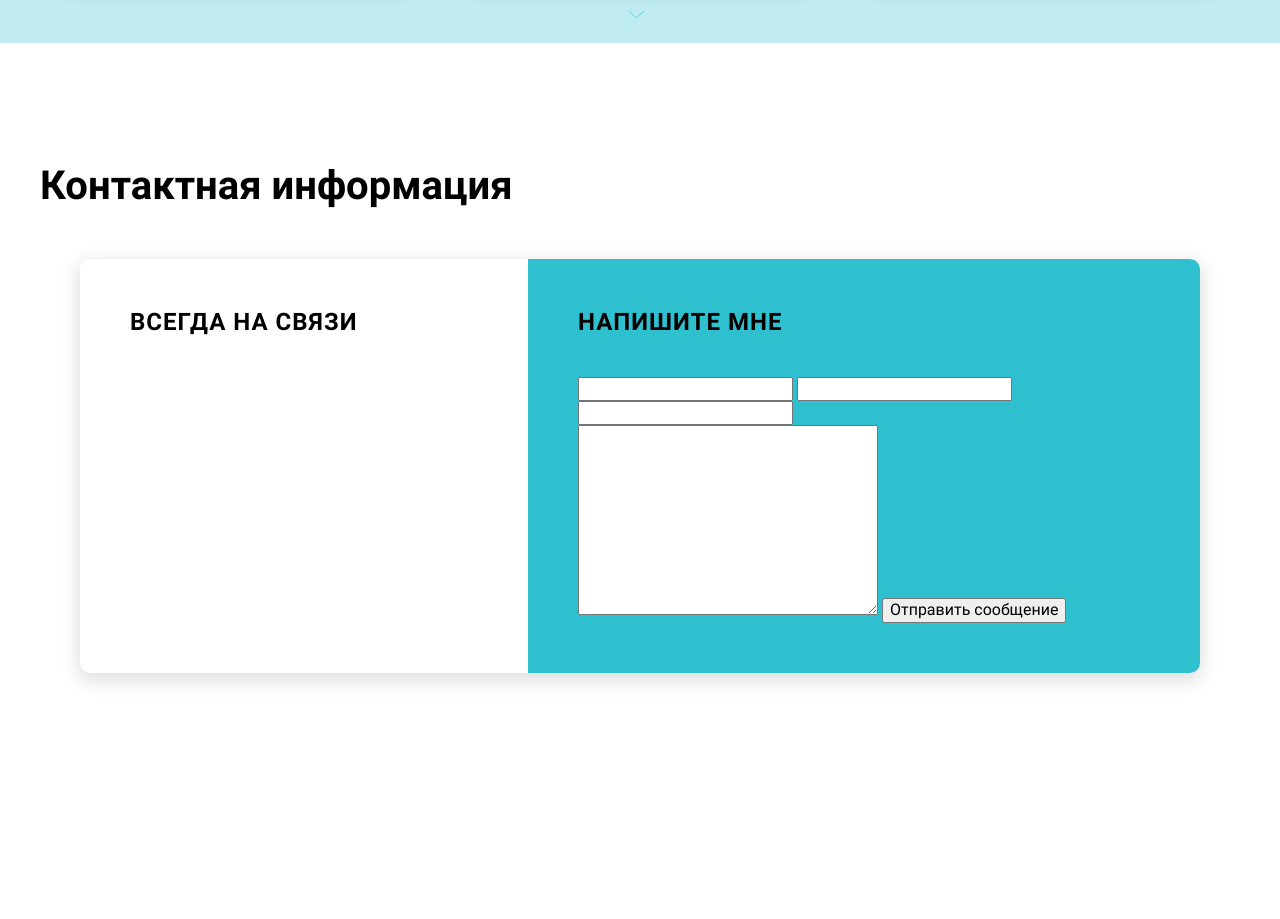
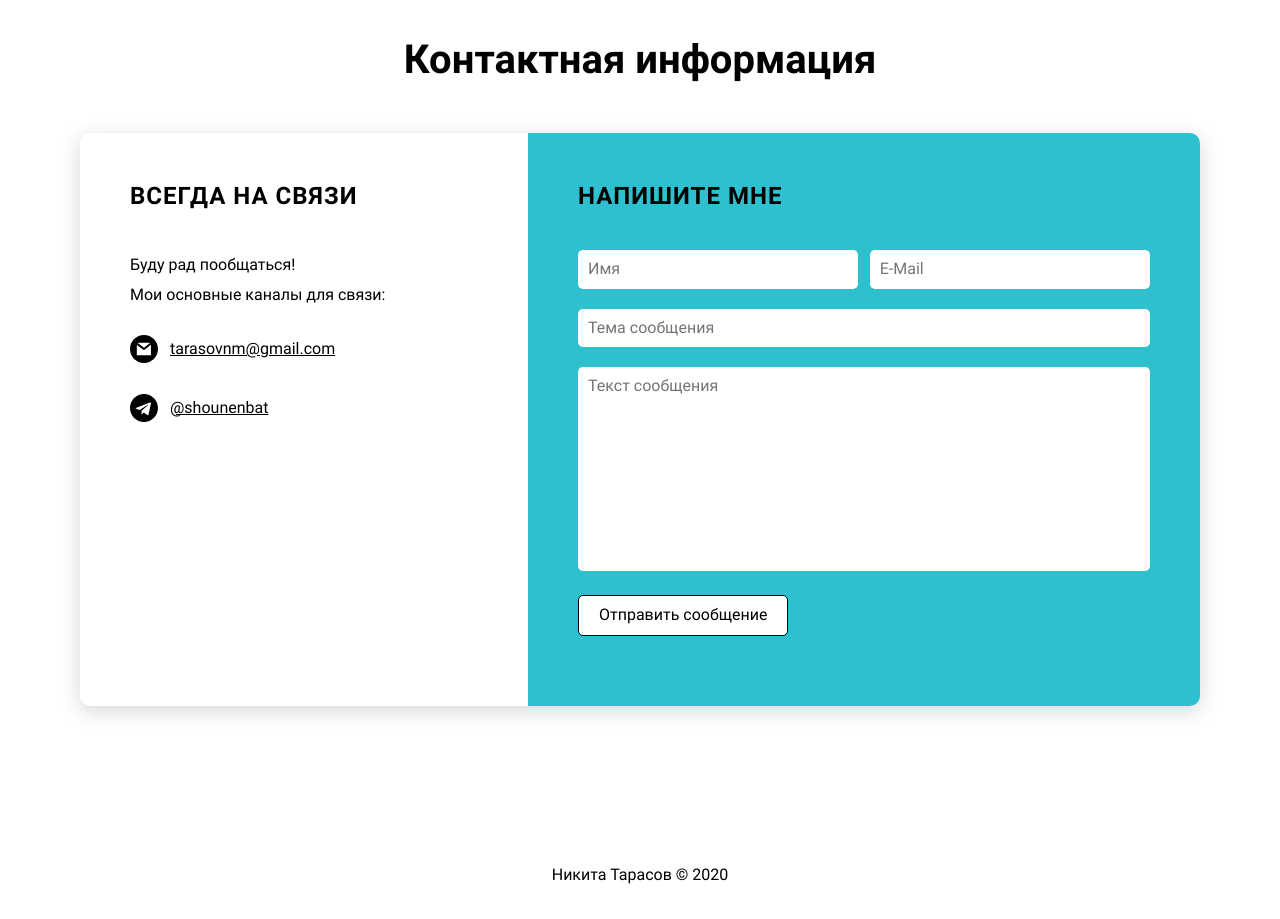
Before and after one commit to tarasovnm/my_page, a website: page #src/index.html in a window 1280 px wide. Shown: the part 1557-2476 px from the top of the page. Before the commit the page ends 2400 px from the top, so only its background shows below. Drawn offline with nearby package versions, Linux system fonts and the light colour scheme; files that its build step writes are made by us from their sources; a web font is replaced by a local one.

Commit message:
Done contacts section stylization

```diff
--- a/#src/index.html
+++ b/#src/index.html
@@ -46,7 +46,7 @@
 
   <main class="page-main">
 
-    <section class="developer page-section">
+    <section class="developer page-section full-page">
       <div class="developer__inner">
         <div class="developer__box">
           <h1 class="developer__title">Никита Тарасов</h1>
@@ -54,8 +54,8 @@
           <p class="developer__description">Адаптивная кроссбраузерная <br> верстка сайтов</p>
         </div>
         <div class="developer__buttons">
-          <a href="#contacts" class="developer__btn">Связаться</a>
-          <a href="#portfolio" class="developer__btn developer__btn--inverted">Посмотреть работы</a>
+          <a href="#contacts" class="developer__btn btn">Связаться</a>
+          <a href="#portfolio" class="developer__btn btn btn--inverted">Посмотреть работы</a>
         </div>
 
         <div class="developer__portrait">
@@ -125,16 +125,6 @@
         </div>
       </div>
 
-      <div class="scroll-btn">
-        <a href="#contacts">
-          <svg width="17" height="9" viewBox="0 0 17 9" fill="none" xmlns="http://www.w3.org/2000/svg">
-            <g opacity="0.64">
-              <path d="M1 1L8.5 8L16 1" stroke="#2fc0d0" />
-            </g>
-          </svg>
-        </a>
-      </div>
-
     </section>
 
     <section class="contacts page-section" id="contacts">
@@ -146,26 +136,49 @@
             <div class="contacts__column">
               <h3 class="contacts__column-title">Всегда на связи</h3>
               <p class="contacts__column-text">
+                Буду рад пообщаться! <br>Мои основные каналы для связи:
+              </p>
 
-              </p>
-              <!--
-                Добавить контакты:
-                - почта
-                - телега
-              -->
+              <ul class="contacts__list">
+                <li class="contacts__item">
+                  <a class="contacts__link contacts__link--mail"
+                    href="mailto:tarasovnm@gmail.com">tarasovnm@gmail.com</a>
+                </li>
+                <li class="contacts__item">
+                  <a class="contacts__link contacts__link--tg" href="tg://resolve?domain=shounenbat">@shounenbat</a>
+                </li>
+              </ul>
             </div>
 
             <div class="contacts__column">
               <h3 class="contacts__column-title">Напишите мне</h3>
 
-              <form action="#" class="contacts__form">
-                <div class="contacts__inputs">
-                  <input class="contacts__input" type="text" name="user-name" id="user-name">
-                  <input class="contacts__input" type="email" name="user-email" id="user-email">
-                  <input class="contacts__input" type="text" name="subject" id="subject">
+              <form action="#" class="contacts__form form">
+
+                <div class="form__inputs">
+
+                  <div class="form__item form__item--short">
+                    <input class="form__input" type="text" name="user-name" id="user-name" placeholder="Имя">
+                  </div>
+
+                  <div class="form__item form__item--short">
+                    <input class="form__input" type="email" name="user-email" id="user-email" placeholder="E-Mail">
+                  </div>
+
+                  <div class="form__item">
+                    <input class="form__input" type="text" name="subject" id="subject" placeholder="Тема сообщения">
+                  </div>
+
                 </div>
-                <textarea class="contacts__textarea" name="message" id="" cols="30" rows="10"></textarea>
-                <button type="submit">Отправить сообщение</button>
+
+                <div class="form__item">
+                  <textarea class="form__textarea" name="message" id="" cols="30" rows="10"
+                    placeholder="Текст сообщения"></textarea>
+                </div>
+
+
+                <button class="form__button" type="submit">Отправить сообщение</button>
+
               </form>
             </div>
           </div>
@@ -175,6 +188,10 @@
 
   </main>
 
+  <footer class="footer">
+    <p class="footer__text">Никита Тарасов © 2020</p>
+  </footer>
+
 </body>
 
 </html>
--- a/#src/scss/style.scss
+++ b/#src/scss/style.scss
@@ -8,7 +8,7 @@
 // header =================================================
 
 .header {
-  position: fixed;
+  position: absolute;
   width: 100%;
   z-index: 5;
 
@@ -19,7 +19,7 @@
     margin-top: 20px;
     background-color: $accent;
     border-radius: 10px;
-    box-shadow: 0px 10px 15px 1px rgba(0, 0, 0, 0.15);
+    box-shadow: 0px 10px 15px 1px rgba(12, 7, 7, 0.05);
   }
 
   &__logo {
@@ -51,8 +51,10 @@
 
 .page-section {
   position: relative;
+}
+
+.full-page {
   min-height: 100vh;
-  padding-top: 120px;
 }
 
 // developer section ======================================
@@ -74,13 +76,12 @@
     flex-grow: 1;
 
     width: 100%;
+    padding-left: 20px;
   }
 
   &__title {
     font-size: 60px;
     letter-spacing: 2%;
-
-    text-shadow: 1px 6px 10px rgba(0, 0, 0, 0.15);
   }
 
   &__prof {
@@ -89,7 +90,6 @@
     font-weight: bold;
     letter-spacing: 2%;
     color: #8c8c8c;
-    text-shadow: 1px 4px 5px rgba(0, 0, 0, 0.1);
   }
 
   &__description {
@@ -101,38 +101,6 @@
   &__buttons {
     display: flex;
     align-items: flex-start;
-  }
-
-  &__btn {
-    display: block;
-    padding: 12px 25px;
-    margin-right: 10px;
-    margin-bottom: 15px;
-    font-size: 16px;
-    font-weight: bold;
-    letter-spacing: 2%;
-    text-decoration: none;
-    color: #ffffff;
-    background-color: $accent;
-    border: 1px solid $accent;
-    border-radius: 7px;
-
-    transition: all 0.3s ease 0s;
-
-    &:hover {
-      color: $accent;
-      background-color: transparent;
-    }
-
-    &--inverted {
-      color: $accent;
-      background-color: #ffffff;
-
-      &:hover {
-        color: #ffffff;
-        background-color: $accent;
-      }
-    }
   }
 
   &__portrait {
@@ -178,6 +146,40 @@
   }
 }
 
+// btn ====================================================
+
+.btn {
+  display: block;
+  padding: 12px 25px;
+  margin-right: 10px;
+  margin-bottom: 15px;
+  font-size: 16px;
+  font-weight: bold;
+  letter-spacing: 2%;
+  text-decoration: none;
+  color: #ffffff;
+  background-color: $accent;
+  border: 1px solid $accent;
+  border-radius: 7px;
+
+  transition: all 0.3s ease 0s;
+
+  &:hover {
+    color: $accent;
+    background-color: transparent;
+  }
+
+  &--inverted {
+    color: $accent;
+    background-color: #ffffff;
+
+    &:hover {
+      color: #ffffff;
+      background-color: $accent;
+    }
+  }
+}
+
 // scroll-btn =============================================
 
 .scroll-btn {
@@ -190,17 +192,21 @@
 // portfolio ==============================================
 
 .portfolio {
+  padding-top: 100px;
+  padding-bottom: 120px;
   background-color: rgba($color: $accent, $alpha: 0.3);
 
   &__title {
     font-size: 40px;
     font-weight: bold;
     letter-spacing: 2%;
+    text-align: center;
   }
 
   &__description {
     letter-spacing: 2%;
     margin-bottom: 40px;
+    text-align: center;
   }
 
   &__tags {
@@ -211,12 +217,11 @@
     display: flex;
     justify-content: space-between;
     flex-wrap: wrap;
-    padding: 0 25px;
   }
 
   &__item {
     width: 30%;
-    height: 500px;
+    //height: 500px;
     margin-bottom: 20px;
     overflow: hidden;
   }
@@ -235,10 +240,10 @@
 
   &__image {
     width: 100%;
+    height: 200px;
   }
 
   &__text {
-    position: absolute;
     bottom: 0;
     right: 0;
     left: 0;
@@ -293,12 +298,15 @@
 // contacts ==============================================
 
 .contacts {
+  padding: 80px 0 120px 0;
+
   &__title {
     font-size: 40px;
     font-weight: bold;
     letter-spacing: 2%;
 
     margin-bottom: 50px;
+    text-align: center;
   }
 
   &__box {
@@ -329,4 +337,108 @@
     letter-spacing: 1px;
     text-transform: uppercase;
   }
+
+  &__column-text {
+    line-height: 30px;
+    margin-bottom: 30px;
+  }
+
+  &__item {
+    margin-bottom: 40px;
+  }
+
+  &__link {
+    display: block;
+    position: relative;
+    color: #000000;
+    padding-left: 40px;
+
+    &::before {
+      content: "";
+      display: block;
+      width: 28px;
+      height: 28px;
+      position: absolute;
+      left: 0;
+      top: -5px;
+
+      background-size: contain;
+      background-repeat: no-repeat;
+    }
+
+    &--mail {
+      &::before {
+        background-image: url("../img/socials/gmail.svg");
+      }
+    }
+
+    &--tg {
+      &::before {
+        background-image: url("../img/socials/telegram.svg");
+      }
+    }
+  }
+
+  &__form {
+    margin-bottom: 20px;
+  }
 }
+
+// form ===================================================
+
+.form {
+  &__inputs {
+    width: 100%;
+    display: flex;
+    flex-wrap: wrap;
+    justify-content: space-between;
+  }
+
+  &__item {
+    width: 100%;
+    margin-bottom: 20px;
+
+    &--short {
+      width: 49%;
+    }
+  }
+
+  &__input {
+    width: 100%;
+    padding: 10px;
+    border-radius: 5px;
+    border: none;
+  }
+
+  &__textarea {
+    width: 100%;
+    padding: 10px;
+    border-radius: 5px;
+    border: none;
+    resize: none;
+  }
+
+  &__button {
+    padding: 10px 20px;
+    background-color: #ffffff;
+    border: 1px solid black;
+    border-radius: 5px;
+
+    transition: all 0.3s ease 0s;
+
+    &:hover {
+      color: #ffffff;
+      background-color: rgba($color: #000000, $alpha: 0.2);
+      border: 1px solid #ffffff;
+    }
+  }
+}
+
+// footer =================================================
+
+.footer {
+  &__text {
+    text-align: center;
+    padding: 24px 0;
+  }
+}
```
Also changed, not shown: #src/img/socials/gmail.svg (added).
